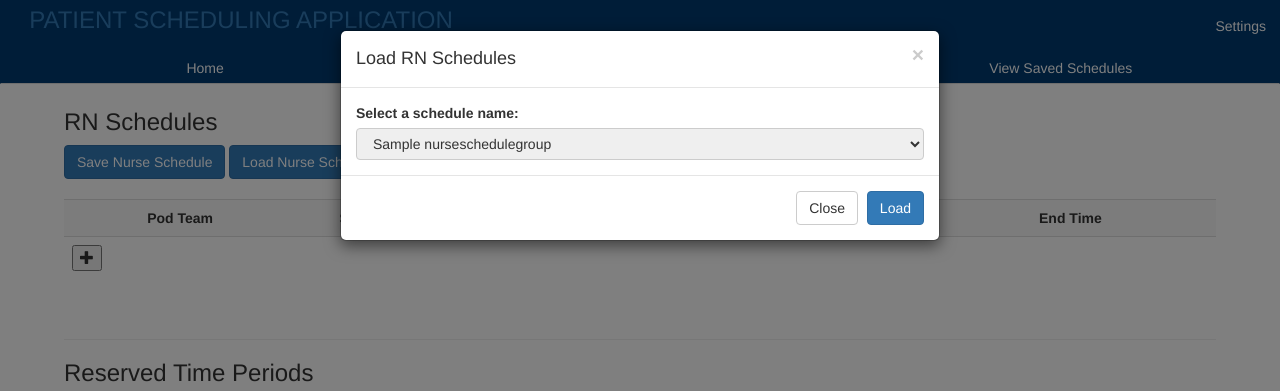
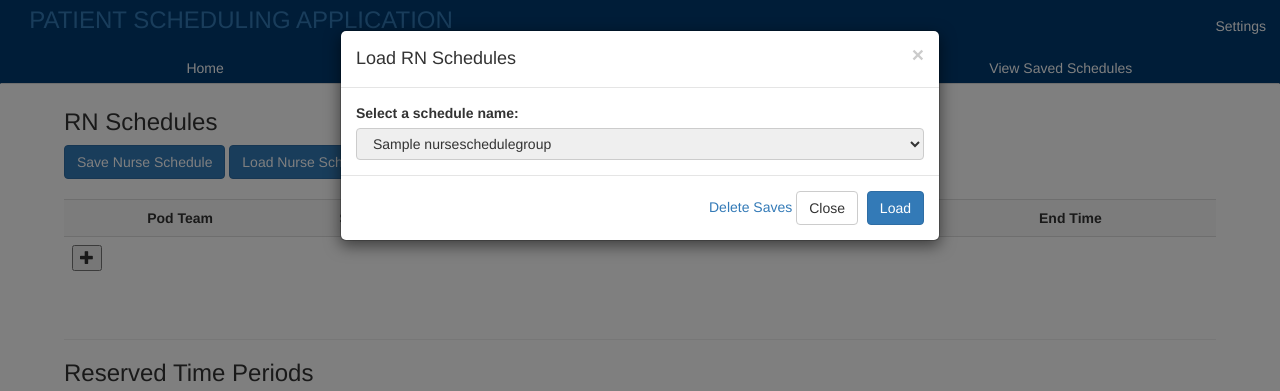
Before and after one commit to JettJengaGod/Patient-Access-Template-Program, a Django app: template templates/new_schedule.html in a window 1280 px wide, after a click on "Load Nurse Schedule". Shown: the top 391 px of the page. Run offline with Django 3.2, Linux system fonts and the light colour scheme; the template is opened without the code that fills it: most values are stand-ins (such as "Sample title", 1, 10 or a date in 2020); lists and menus that the app fills with data are empty; parts of the project's set-up code (start-up, migrations or seed data) failed here and were passed over; some libraries are stand-ins or nearby versions.

Commit message:
Added link on create new page to delete saved input

```diff
--- a/templates/new_schedule.html
+++ b/templates/new_schedule.html
@@ -200,6 +200,7 @@
               <select id="savedSchedules"></select>
           </div>
           <div class="modal-footer">
+              <a href="/admin/PatientScheduling/nurseschedulegroups/">Delete Saves</a>
             <button type="button" class="btn btn-default" data-dismiss="modal">Close</button>
             <button type="button" class="btn btn-primary" onclick="LoadSchedule('{{ RNFormSet.prefix }}')" data-dismiss="modal">Load</button>
           </div>
@@ -253,6 +254,7 @@
               <select id="savedTimeSlots"></select>
           </div>
           <div class="modal-footer">
+              <a href="/admin/PatientScheduling/savedtimeslotgroup/">Delete Saves</a>
             <button type="button" class="btn btn-default" data-dismiss="modal">Close</button>
             <button type="button" class="btn btn-primary" onclick="LoadTimeSlots('{{ AppointmentFormSet.prefix }}')" data-dismiss="modal">Load</button>
           </div>
```
Also changed, not shown: 1 other file.
